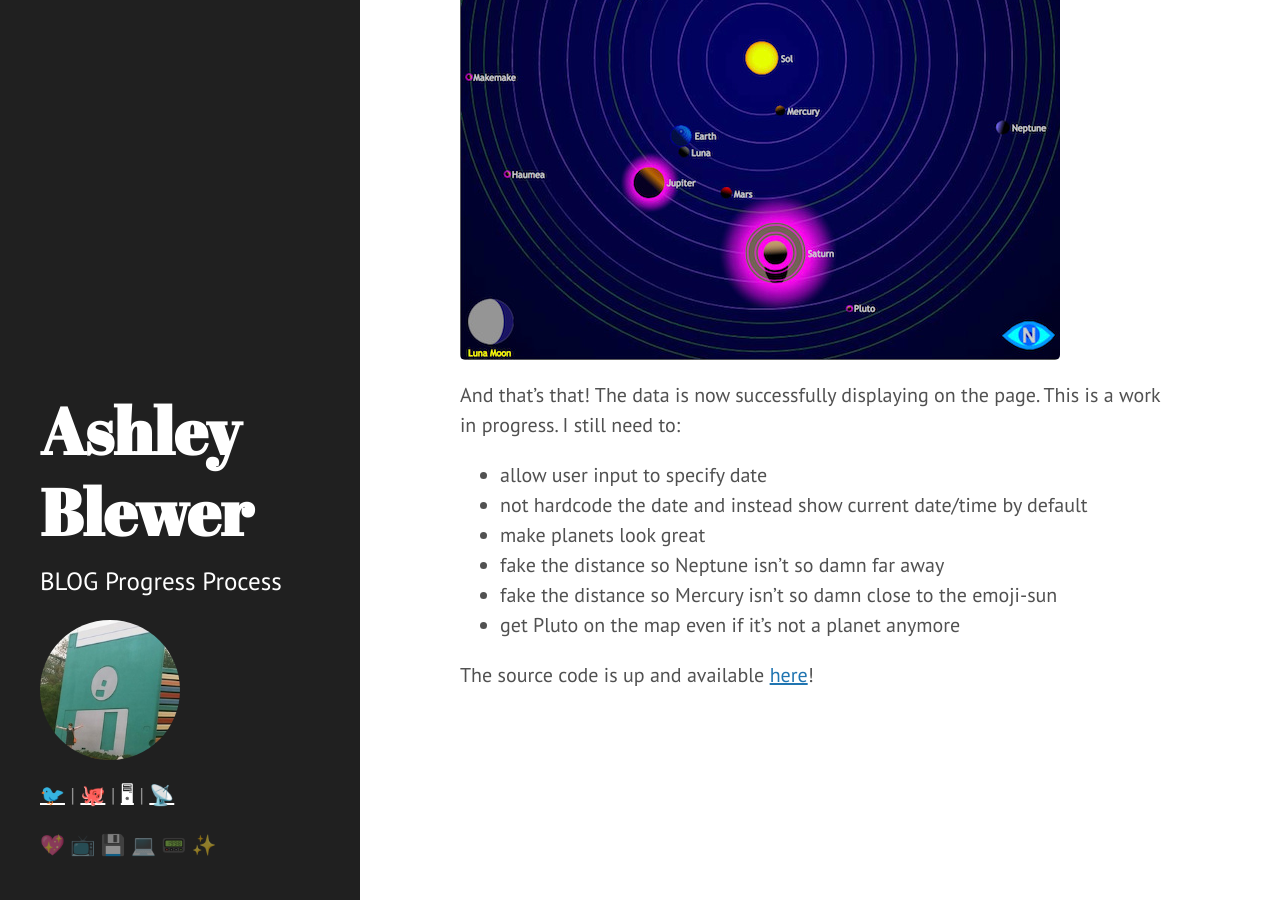
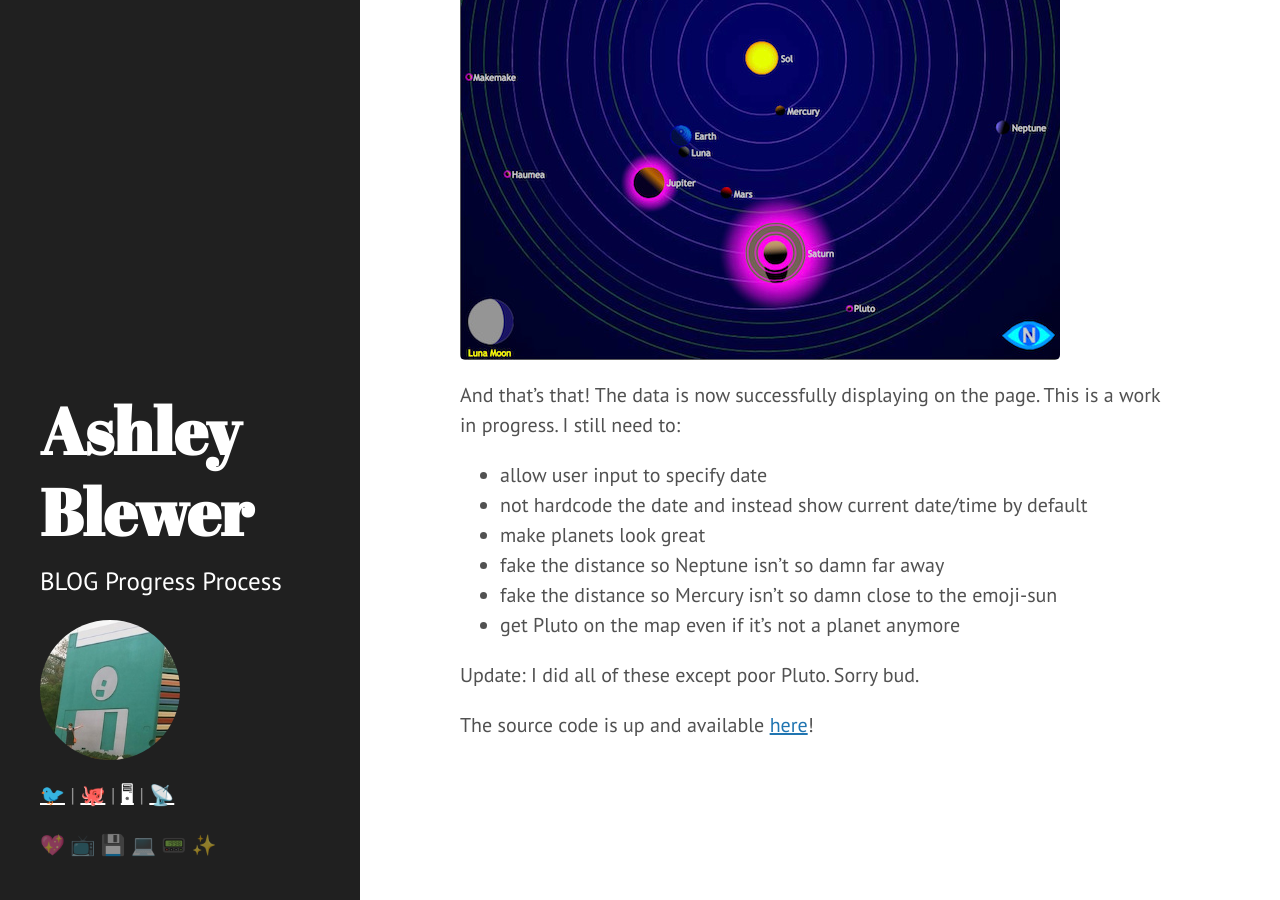
Before and after one commit to ablwr/ablwr.github.io, a Jekyll site: the page built from _posts/2018-05-05-mapping-the-planets.md, in a window 1280 px wide and 900 px high, scrolled down 2752 px. Built offline with Jekyll 4.4.1, drawn with Linux system fonts in a browser that asks for light colours.

Commit message:
update cuz I did it

```diff
--- a/_posts/2018-05-05-mapping-the-planets.md
+++ b/_posts/2018-05-05-mapping-the-planets.md
@@ -51,4 +51,6 @@ And that's that! The data is now successfully displaying on the page. This is a
 - fake the distance so Mercury isn't so damn close to the emoji-sun
 - get Pluto on the map even if it's not a planet anymore
 
+Update: I did all of these except poor Pluto. Sorry bud.
+
 The source code is up and available [here](https://github.com/ablwr/planets)!
```
